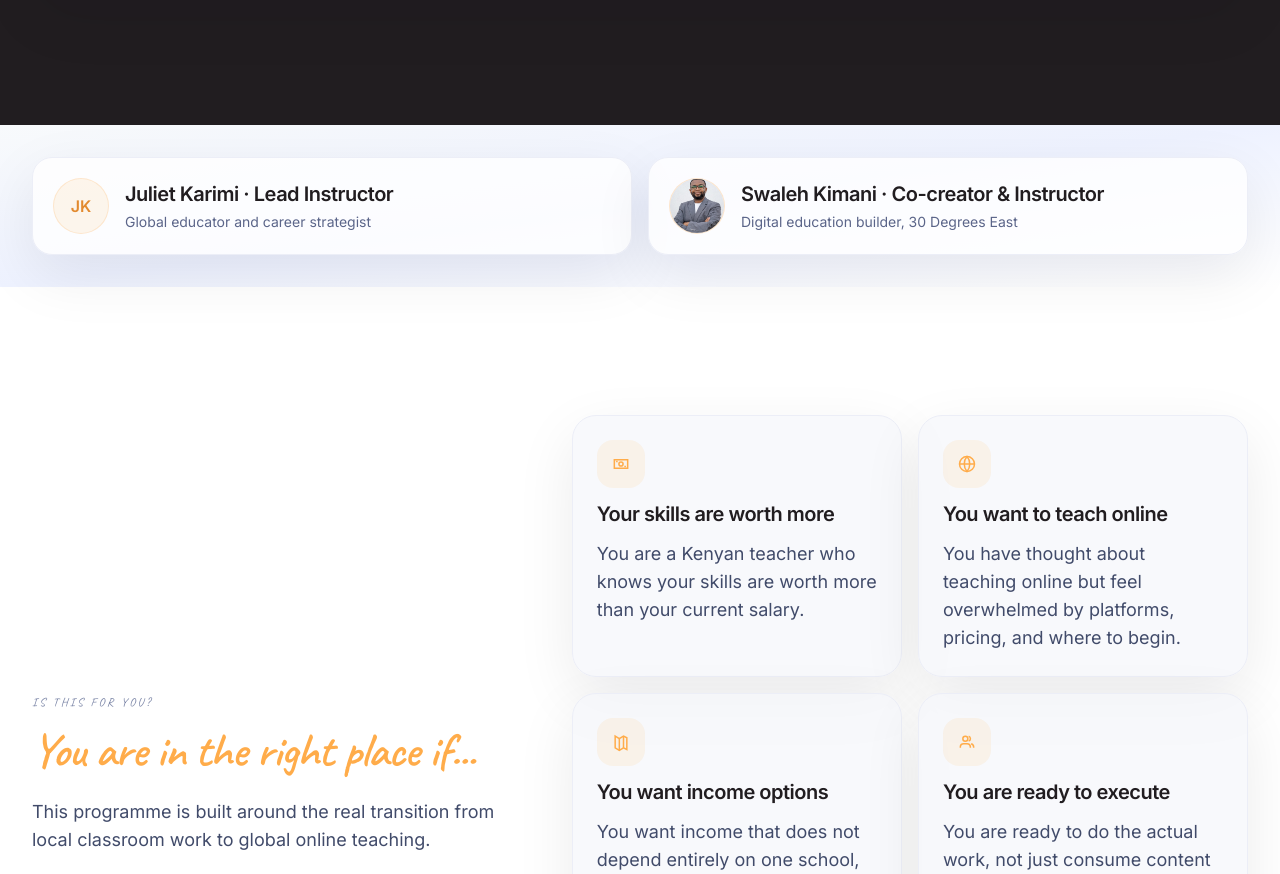
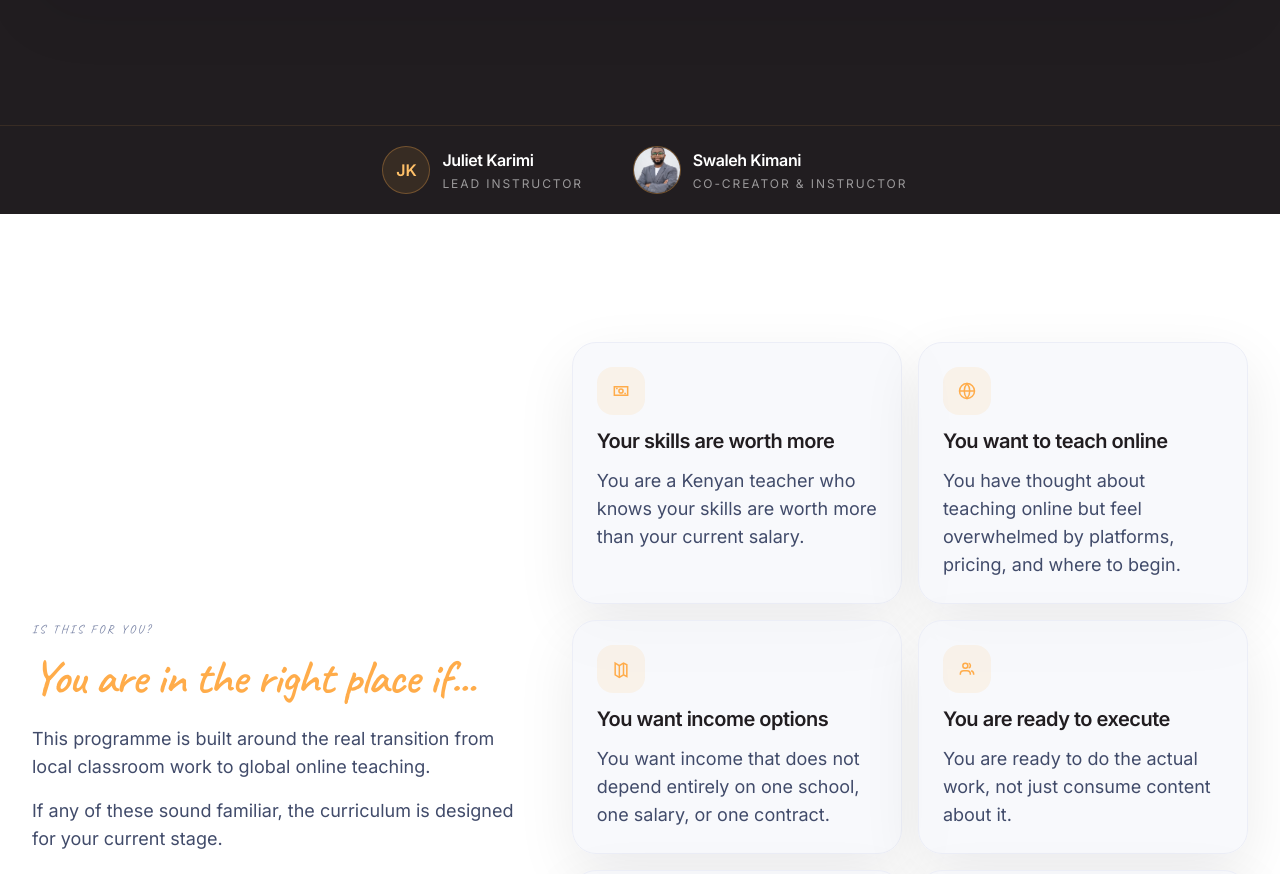
Before and after one commit to aenshtyn/30DegreesEast, a Next.js app: page /global-teacher-playbook in a window 1280 px wide. Shown: the part 900-1774 px from the top of the page. Built offline with nearby package versions, Linux system fonts and the light colour scheme.

Commit message:
Match playbook instructor strip style

```diff
--- a/app/global-teacher-playbook/page.tsx
+++ b/app/global-teacher-playbook/page.tsx
@@ -211,27 +211,27 @@ export default function GlobalTeacherPlaybookPage() {
         </div>
       </section>
 
-      <section className="section-gradient-muted">
-        <div className="container-custom py-8">
-          <div className="grid gap-4 md:grid-cols-2">
+      <section className="border-t border-accent-500/10 bg-raisin text-white">
+        <div className="container-custom py-5">
+          <div className="flex flex-wrap justify-center gap-x-10 gap-y-4 text-center">
             {playbookInstructors.map((instructor) => (
-              <article key={instructor.name} className="flex items-center gap-4 rounded-[20px] border border-neutral-100 bg-white/80 p-5 shadow-soft-card">
-                <div className="relative flex h-14 w-14 flex-shrink-0 items-center justify-center overflow-hidden rounded-full border border-accent-500/20 bg-accent-500/10 font-semibold text-accent-600">
+              <article key={instructor.name} className="flex min-w-[220px] items-center justify-center gap-3">
+                <div className="relative flex h-12 w-12 flex-shrink-0 items-center justify-center overflow-hidden rounded-full border border-accent-500/30 bg-accent-500/10 font-semibold text-accent-300">
                   {instructor.image ? (
                     <Image
                       src={instructor.image}
                       alt={instructor.name}
                       fill
-                      sizes="56px"
+                      sizes="48px"
                       className="object-cover object-center"
                     />
                   ) : (
                     instructor.initials
                   )}
                 </div>
-                <div>
-                  <h2 className="text-xl text-raisin">{instructor.name} · {instructor.role}</h2>
-                  <p className="mt-1 text-sm text-neutral-600">{instructor.shortRole}</p>
+                <div className="text-left">
+                  <h2 className="text-base font-semibold text-white">{instructor.name}</h2>
+                  <p className="mt-1 text-xs uppercase tracking-[0.16em] text-white/55">{instructor.role}</p>
                 </div>
               </article>
             ))}
```
